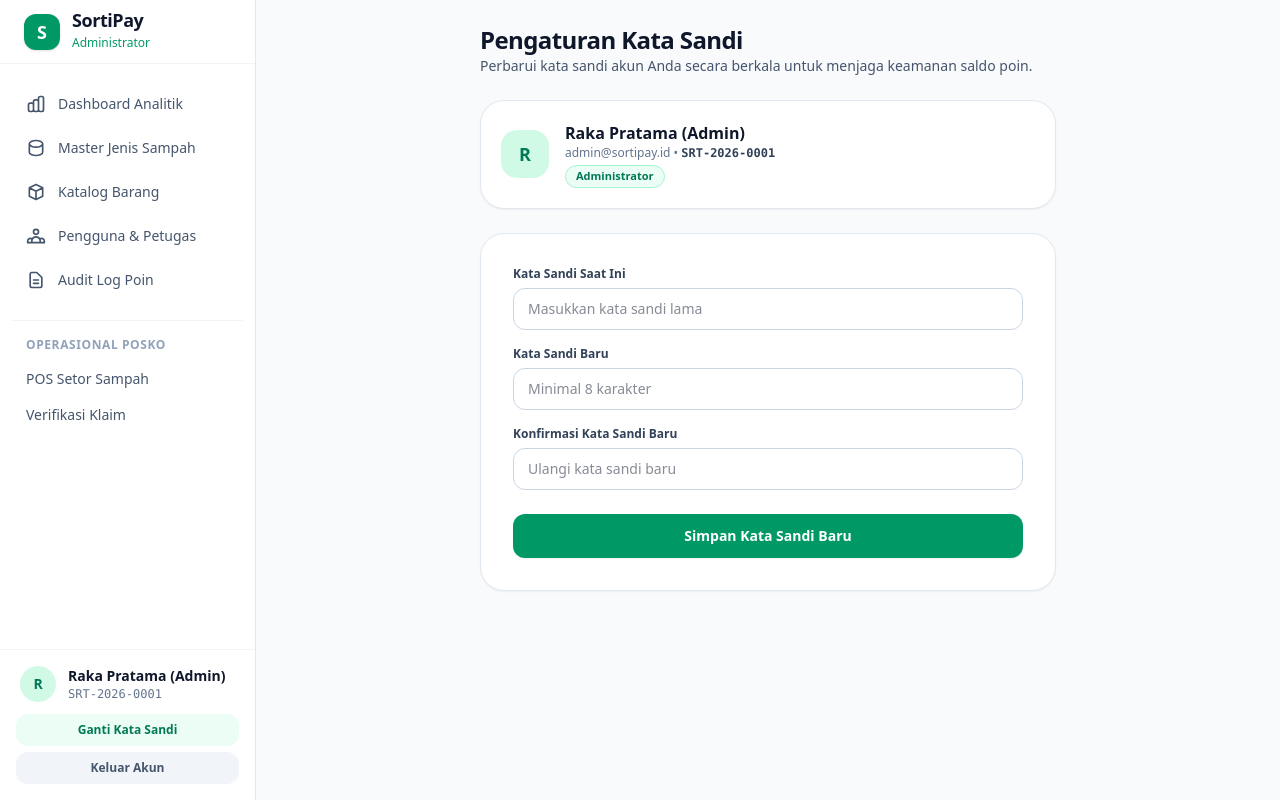
After one commit to lepi-da-vinci/SortiPay, a Laravel app: page /account/password in a window 1280 px wide. The commit adds this page. Run offline with Laravel 12, Linux system fonts and the light colour scheme; a user stored in the database is signed in; data comes from the database, SQL or seed files in the repository; style sheets or scripts are compiled from the project's sources; some libraries are stand-ins or nearby versions; some web fonts are replaced.

Commit message:
feat: add self-service change password and admin password reset

```diff
--- /dev/null
+++ b/app/Http/Controllers/AccountController.php
@@ -0,0 +1,41 @@
+<?php
+
+namespace App\Http\Controllers;
+
+use Illuminate\Http\RedirectResponse;
+use Illuminate\Http\Request;
+use Illuminate\Support\Facades\Hash;
+use Illuminate\View\View;
+
+class AccountController extends Controller
+{
+    public function edit(Request $request): View
+    {
+        return view('account.password', [
+            'user' => $request->user(),
+        ]);
+    }
+
+    public function updatePassword(Request $request): RedirectResponse
+    {
+        $validated = $request->validate([
+            'current_password' => ['required', 'string', 'current_password'],
+            'password' => ['required', 'string', 'min:8', 'confirmed', 'different:current_password'],
+        ], [
+            'current_password.required' => 'Kata sandi saat ini wajib diisi.',
+            'current_password.current_password' => 'Kata sandi saat ini tidak sesuai.',
+            'password.required' => 'Kata sandi baru wajib diisi.',
+            'password.min' => 'Kata sandi baru minimal 8 karakter.',
+            'password.confirmed' => 'Konfirmasi kata sandi baru tidak cocok.',
+            'password.different' => 'Kata sandi baru harus berbeda dari kata sandi saat ini.',
+        ]);
+
+        $request->user()->update([
+            'password' => Hash::make($validated['password']),
+        ]);
+
+        $request->session()->regenerateToken();
+
+        return back()->with('success', 'Kata sandi berhasil diperbarui.');
+    }
+}
--- /dev/null
+++ b/resources/views/account/password.blade.php
@@ -0,0 +1,59 @@
+@extends('layouts.app')
+
+@section('title', 'Ganti Kata Sandi — SortiPay')
+
+@section('content')
+<div class="max-w-xl mx-auto flex flex-col gap-6">
+    <div>
+        <h1 class="text-2xl font-extrabold text-slate-900 tracking-tight">Pengaturan Kata Sandi</h1>
+        <p class="text-sm text-slate-600">Perbarui kata sandi akun Anda secara berkala untuk menjaga keamanan saldo poin.</p>
+    </div>
+
+    {{-- Account Summary --}}
+    <div class="bg-white rounded-3xl border border-slate-200 p-5 shadow-xs flex items-center gap-4">
+        <div class="w-12 h-12 rounded-2xl bg-emerald-100 text-emerald-700 flex items-center justify-center font-extrabold text-lg shrink-0">
+            {{ strtoupper(substr($user->name, 0, 1)) }}
+        </div>
+        <div class="min-w-0">
+            <p class="font-bold text-slate-900 truncate">{{ $user->name }}</p>
+            <p class="text-xs text-slate-500">{{ $user->email }} &bull; <span class="font-mono font-semibold text-slate-700">{{ $user->member_code }}</span></p>
+            <span class="inline-block mt-1 px-2.5 py-0.5 rounded-full bg-emerald-50 text-emerald-700 border border-emerald-200 text-[11px] font-bold">
+                {{ $user->role->label() }}
+            </span>
+        </div>
+    </div>
+
+    {{-- Change Password Form --}}
+    <div class="bg-white rounded-3xl border border-slate-200 p-6 sm:p-8 shadow-xs">
+        <form method="POST" action="{{ route('account.password.update') }}" class="flex flex-col gap-4">
+            @csrf
+            @method('PUT')
+
+            <div>
+                <label for="current_password" class="block text-xs font-semibold text-slate-700 mb-1.5">Kata Sandi Saat Ini</label>
+                <input id="current_password" name="current_password" type="password" required autocomplete="current-password"
+                    placeholder="Masukkan kata sandi lama"
+                    class="w-full rounded-xl border border-slate-300 px-3.5 py-2.5 text-sm focus:border-emerald-500 focus:ring-2 focus:ring-emerald-500/20 outline-none transition">
+            </div>
+
+            <div>
+                <label for="password" class="block text-xs font-semibold text-slate-700 mb-1.5">Kata Sandi Baru</label>
+                <input id="password" name="password" type="password" required autocomplete="new-password"
+                    placeholder="Minimal 8 karakter"
+                    class="w-full rounded-xl border border-slate-300 px-3.5 py-2.5 text-sm focus:border-emerald-500 focus:ring-2 focus:ring-emerald-500/20 outline-none transition">
+            </div>
+
+            <div>
+                <label for="password_confirmation" class="block text-xs font-semibold text-slate-700 mb-1.5">Konfirmasi Kata Sandi Baru</label>
+                <input id="password_confirmation" name="password_confirmation" type="password" required autocomplete="new-password"
+                    placeholder="Ulangi kata sandi baru"
+                    class="w-full rounded-xl border border-slate-300 px-3.5 py-2.5 text-sm focus:border-emerald-500 focus:ring-2 focus:ring-emerald-500/20 outline-none transition">
+            </div>
+
+            <button type="submit" class="mt-2 w-full py-3 rounded-xl bg-emerald-600 hover:bg-emerald-700 text-white font-bold text-sm shadow-xs transition cursor-pointer">
+                Simpan Kata Sandi Baru
+            </button>
+        </form>
+    </div>
+</div>
+@endsection
--- a/resources/views/layouts/app.blade.php
+++ b/resources/views/layouts/app.blade.php
@@ -99,12 +99,17 @@
                             <p class="text-xs text-slate-500 font-mono">{{ $user->member_code }}</p>
                         </div>
                     </div>
+                    <div class="flex flex-col gap-1.5">
+                        <a href="{{ route('account.password.edit') }}" class="w-full py-2 px-3 rounded-xl text-xs font-semibold text-center transition {{ request()->routeIs('account.password.*') ? 'bg-emerald-50 text-emerald-700' : 'text-slate-600 bg-slate-50 hover:bg-emerald-50 hover:text-emerald-700' }}">
+                            Ganti Kata Sandi
+                        </a>
                         <form method="POST" action="{{ route('logout') }}">
                             @csrf
                             <button type="submit" class="w-full py-2 px-3 rounded-xl text-xs font-semibold text-slate-600 bg-slate-100 hover:bg-rose-50 hover:text-rose-700 transition cursor-pointer">
                                 Keluar Akun
                             </button>
                         </form>
+                    </div>
                 </div>
             </aside>
 
@@ -127,6 +132,7 @@
                                 {{ number_format($user->points_balance) }} Poin
                             </span>
                         @endif
+                        <a href="{{ route('account.password.edit') }}" class="text-xs font-semibold text-slate-600 hover:text-emerald-700 px-2 py-1">Sandi</a>
                         <form method="POST" action="{{ route('logout') }}">
                             @csrf
                             <button type="submit" class="text-xs font-semibold text-slate-500 hover:text-rose-600 px-2 py-1 cursor-pointer">Keluar</button>
--- a/routes/web.php
+++ b/routes/web.php
@@ -1,5 +1,6 @@
 <?php
 
+use App\Http\Controllers\AccountController;
 use App\Http\Controllers\Admin\AdminDashboardController;
 use App\Http\Controllers\Admin\RewardController;
 use App\Http\Controllers\Admin\UserController;
@@ -29,6 +30,11 @@ Route::middleware('guest')->group(function (): void {
 Route::post('/logout', [AuthController::class, 'logout'])
     ->middleware('auth')
     ->name('logout');
+
+Route::middleware('auth')->group(function (): void {
+    Route::get('/account/password', [AccountController::class, 'edit'])->name('account.password.edit');
+    Route::put('/account/password', [AccountController::class, 'updatePassword'])->name('account.password.update');
+});
 
 // Customer (Nasabah) Portal
 Route::middleware(['auth', 'role:USER'])->group(function (): void {
@@ -66,6 +72,7 @@ Route::middleware(['auth', 'role:ADMIN'])->prefix('admin')->name('admin.')->grou
 
     Route::get('/users', [UserController::class, 'index'])->name('users.index');
     Route::post('/users', [UserController::class, 'store'])->name('users.store');
+    Route::put('/users/{user}/password', [UserController::class, 'resetPassword'])->name('users.reset-password');
 
     Route::get('/audit-logs', [UserController::class, 'auditLogs'])->name('audit-logs.index');
 });
```
Also changed, not shown: app/Http/Controllers/Admin/UserController.php (+16 -0 lines), resources/views/admin/users/index.blade.php (+11 -2 lines), tests/Feature/SortiPayFlowTest.php (+43 -0 lines). Lines whose indentation alone changed are shown as unchanged.
